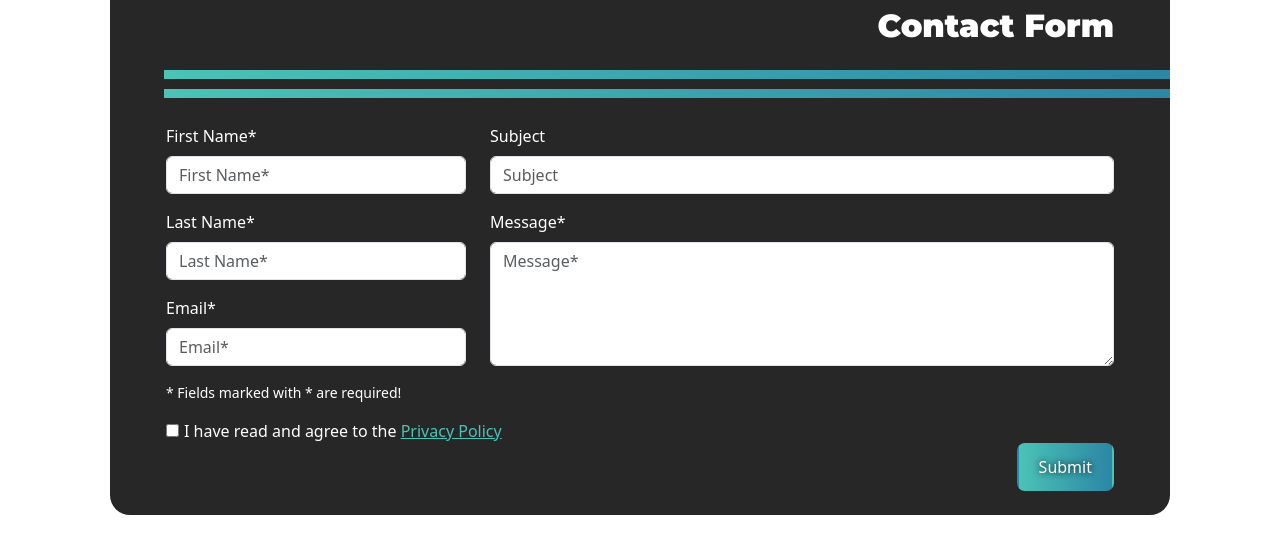
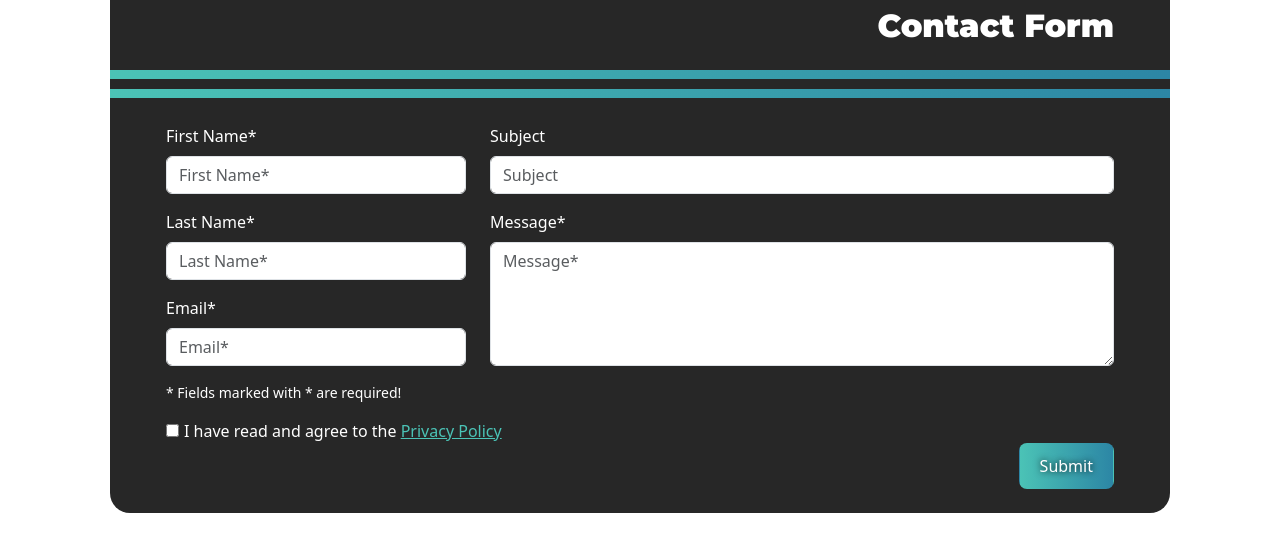
Before and after one commit to Doner-mit-alles/wirtschaft-live, a Vue app: page / in a window 1280 px wide. Shown: the part 1747-2288 px from the top of the page. Built offline with nearby package versions, Linux system fonts and the light colour scheme.

Commit message:
[32] add required to privacy information field - stylings

```diff
--- a/src/assets/styles.css
+++ b/src/assets/styles.css
@@ -7,6 +7,7 @@
     --bs-secondary: #4BC3B6;
     --bs-secondary-rgb: 75, 195, 182;
     --border-radius: 20px;
+    --btn-hover-border-color: #4BC3B6;
 }
 
 :root {
@@ -25,15 +26,14 @@ a {
     font-size: 1rem;
     text-shadow: 0 0 7px rgba(0, 0, 0, 1);
     border-radius: 8px;
-    border: 2px solid transparent;
     box-sizing: border-box;
     transition: all 0.3s ease;
+    border-color: transparent;
 }
 
 .btn-primary:hover {
-    border-radius: 8px;
-    border: 2px solid #4BC3B6;
-    background: transparent;
+    border-color: var(--btn-hover-border-color);
+    background: none;
 }
 
 h1, h2 {
--- a/src/components/ContactForm.vue
+++ b/src/components/ContactForm.vue
@@ -50,7 +50,7 @@
             <p class="info">{{ $t("container.contactForm.infoText") }}</p>
 
             <label for="privacy-checkbox">
-              <input id="privacy-checkbox" name="privacy-checkbox" type="checkbox">
+              <input id="privacy-checkbox" name="privacy-checkbox" required type="checkbox">
               <span v-html="$t('container.contactForm.privacyCheckbox', { url: 'https://example.com/datenschutz' })"></span>
             </label>
 
@@ -105,7 +105,7 @@
   background-image: var(--linear-gradiant-element-horizontal);
   height: 9px;
   margin-bottom: 0.625rem;
-  margin-left: 46px;
+  margin-left: -8px;
   margin-right: -8px;
 }
 </style>
```
